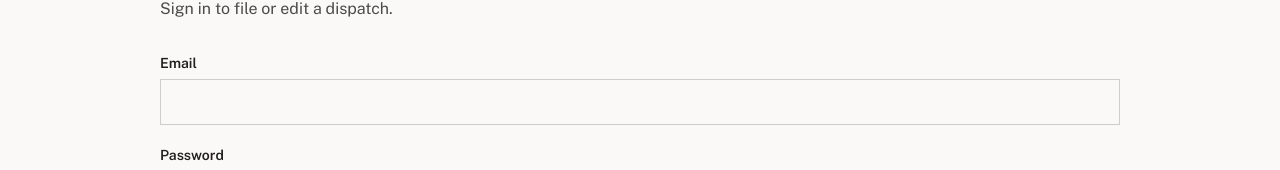
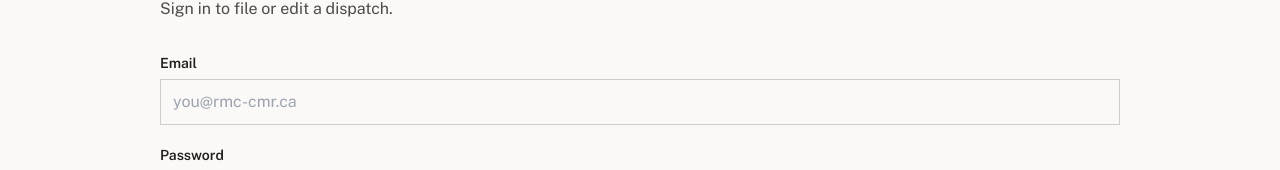
Before and after one commit to JXOHG/RMC-Engineering-Society, a React (Vite) app in the folder frontend/: page /login in a window 1280 px wide. Shown: the part 194-364 px from the top of the page. Built offline with nearby package versions, Linux system fonts and the light colour scheme; no server answers.

Commit message:
bug fixes

```diff
--- a/frontend/src/components/HeroFacets.jsx
+++ b/frontend/src/components/HeroFacets.jsx
@@ -6,7 +6,7 @@ export default function HeroFacets() {
       viewBox="0 0 900 620"
       preserveAspectRatio="xMaxYMid slice"
       aria-hidden="true"
-      className="absolute inset-y-0 right-0 h-full w-[62%] sm:w-[52%]"
+      className="absolute inset-y-0 right-0 h-full w-[34%] sm:w-[40%] md:w-[52%]"
     >
       <polygon points="900,0 900,620 520,620" fill="#B3212C" />
       <polygon points="900,0 900,340 610,0" fill="#8F1A23" />
--- a/frontend/src/pages/AdminPanel.jsx
+++ b/frontend/src/pages/AdminPanel.jsx
@@ -4,6 +4,10 @@ import { useAuth } from '../context/AuthContext'
 import { api } from '../api/client'
 
 const emptyForm = { name: '', title: '' }
+
+// Shown whenever a team member has no uploaded photo -- adding one is
+// optional, so this fills the gap instead of a broken image.
+const PHOTO_PLACEHOLDER = '/team-photo-placeholder.svg'
 
 export default function AdminPanel() {
   const { user } = useAuth()
@@ -76,11 +80,6 @@ export default function AdminPanel() {
   async function handleTeamSubmit(e) {
     e.preventDefault()
     setTeamError('')
-
-    if (!editingId && !photoFile) {
-      setTeamError('A photo is required.')
-      return
-    }
 
     const formData = new FormData()
     formData.append('name', form.name)
@@ -167,15 +166,17 @@ export default function AdminPanel() {
 
         <form onSubmit={handleTeamSubmit} className="space-y-5 max-w-md mb-10">
           <div className="flex gap-5 items-start">
-            {preview && (
-              <img src={preview} alt="" className="h-20 w-20 object-cover border border-ink/10 shrink-0" />
-            )}
+            <img
+              src={preview || PHOTO_PLACEHOLDER}
+              alt=""
+              className="h-20 w-20 object-cover border border-ink/10 shrink-0"
+            />
             <label className="block flex-1">
               <span className="block text-sm font-semibold text-ink mb-1.5">
                 Photo{' '}
-                {editingId && (
-                  <span className="font-normal text-steel">(leave blank to keep current)</span>
-                )}
+                <span className="font-normal text-steel">
+                  {editingId ? '(leave blank to keep current)' : '(optional — a placeholder is used if skipped)'}
+                </span>
               </span>
               <input
                 type="file"
@@ -240,7 +241,7 @@ export default function AdminPanel() {
             >
               <div className="flex items-center gap-4 min-w-0">
                 <img
-                  src={member.photoURL}
+                  src={member.photoURL || PHOTO_PLACEHOLDER}
                   alt=""
                   className="h-12 w-12 object-cover border border-ink/10 shrink-0"
                 />
--- a/frontend/src/pages/Home.jsx
+++ b/frontend/src/pages/Home.jsx
@@ -22,6 +22,11 @@ export default function Home() {
       <section className="relative overflow-hidden border-b border-ink/10">
         <HeroFacets />
         <div className="container-page relative py-14 sm:py-20 md:py-28">
+          {/* Right padding here keeps every line clear of HeroFacets on
+              narrow screens -- below md the decoration would otherwise sit
+              underneath (and, for the red eyebrow text below, behind
+              same-colored red text, which is unreadable). */}
+          <div className="pr-[46%] md:pr-0">
             <p className="font-stamp text-xs text-cardinal-600 tracking-wide mb-4">
               CADET WING &middot; FACULTY OF ENGINEERING
             </p>
@@ -32,6 +37,7 @@ export default function Home() {
               Competitions, labs, projects and people from the Royal Military
               College Engineering Society, written up by the cadets running them.
             </p>
+          </div>
         </div>
       </section>
 
--- a/frontend/src/pages/Login.jsx
+++ b/frontend/src/pages/Login.jsx
@@ -2,6 +2,18 @@ import { useState } from 'react'
 import { Link, useNavigate } from 'react-router-dom'
 import { useAuth } from '../context/AuthContext'
 import { api } from '../api/client'
+
+// Members only ever have @rmc-cmr.ca accounts (see Register), so on sign in
+// we quietly fill in the domain for anyone who just types their username.
+const EMAIL_DOMAIN = '@rmc-cmr.ca'
+
+function withRmcDomain(value) {
+  const trimmed = value.trim()
+  if (!trimmed) return trimmed
+  if (trimmed.toLowerCase().endsWith(EMAIL_DOMAIN)) return trimmed
+  const localPart = trimmed.includes('@') ? trimmed.slice(0, trimmed.indexOf('@')) : trimmed
+  return `${localPart}${EMAIL_DOMAIN}`
+}
 
 export default function Login() {
   const { login } = useAuth()
@@ -16,14 +28,22 @@ export default function Login() {
     setForm((f) => ({ ...f, [e.target.name]: e.target.value }))
   }
 
+  // Fill in the domain as soon as the user leaves the field, so they can
+  // see what will actually be submitted before they hit sign in.
+  function handleEmailBlur() {
+    setForm((f) => ({ ...f, email: withRmcDomain(f.email) }))
+  }
+
   async function handleSubmit(e) {
     e.preventDefault()
     setError('')
     setResendMessage('')
     setNeedsVerification(false)
     setSubmitting(true)
+    const email = withRmcDomain(form.email)
+    setForm((f) => ({ ...f, email }))
     try {
-      await login(form)
+      await login({ ...form, email })
       navigate('/dashboard')
     } catch (err) {
       setError(err.message)
@@ -49,7 +69,17 @@ export default function Login() {
       <p className="text-steel mb-8">Sign in to file or edit a dispatch.</p>
 
       <form onSubmit={handleSubmit} className="space-y-5">
-        <Field label="Email" name="email" type="email" value={form.email} onChange={handleChange} />
+        <Field
+          label="Email"
+          name="email"
+          type="text"
+          inputMode="email"
+          autoComplete="email"
+          value={form.email}
+          onChange={handleChange}
+          onBlur={handleEmailBlur}
+          placeholder="you@rmc-cmr.ca"
+        />
         <div>
           <Field
             label="Password"
@@ -94,7 +124,17 @@ export default function Login() {
   )
 }
 
-function Field({ label, name, type = 'text', value, onChange }) {
+function Field({
+  label,
+  name,
+  type = 'text',
+  value,
+  onChange,
+  onBlur,
+  placeholder,
+  inputMode,
+  autoComplete,
+}) {
   return (
     <label className="block">
       <span className="block text-sm font-semibold text-ink mb-1.5">{label}</span>
@@ -104,6 +144,10 @@ function Field({ label, name, type = 'text', value, onChange }) {
         name={name}
         value={value}
         onChange={onChange}
+        onBlur={onBlur}
+        placeholder={placeholder}
+        inputMode={inputMode}
+        autoComplete={autoComplete}
         className="w-full border border-ink/20 px-3 py-2.5 bg-paper focus:border-cardinal-600 outline-none transition-colors"
       />
     </label>
--- a/frontend/src/pages/Team.jsx
+++ b/frontend/src/pages/Team.jsx
@@ -1,5 +1,8 @@
 import { useEffect, useState } from 'react'
 import { api } from '../api/client'
+
+// Shown whenever a team member has no uploaded photo.
+const PHOTO_PLACEHOLDER = '/team-photo-placeholder.svg'
 
 export default function Team() {
   const [members, setMembers] = useState([])
@@ -36,7 +39,7 @@ export default function Team() {
             <div key={member.id} className="group">
               <div className="overflow-hidden mb-3 border border-ink/10">
                 <img
-                  src={member.photoURL}
+                  src={member.photoURL || PHOTO_PLACEHOLDER}
                   alt={member.name}
                   className="w-full aspect-square object-cover transition-transform duration-300 group-hover:scale-105"
                 />
```
Also changed, not shown: frontend/public/team-photo-placeholder.svg (added), 1 other file (tests, documents, lock files or other folders). Lines whose indentation alone changed are shown as unchanged.
